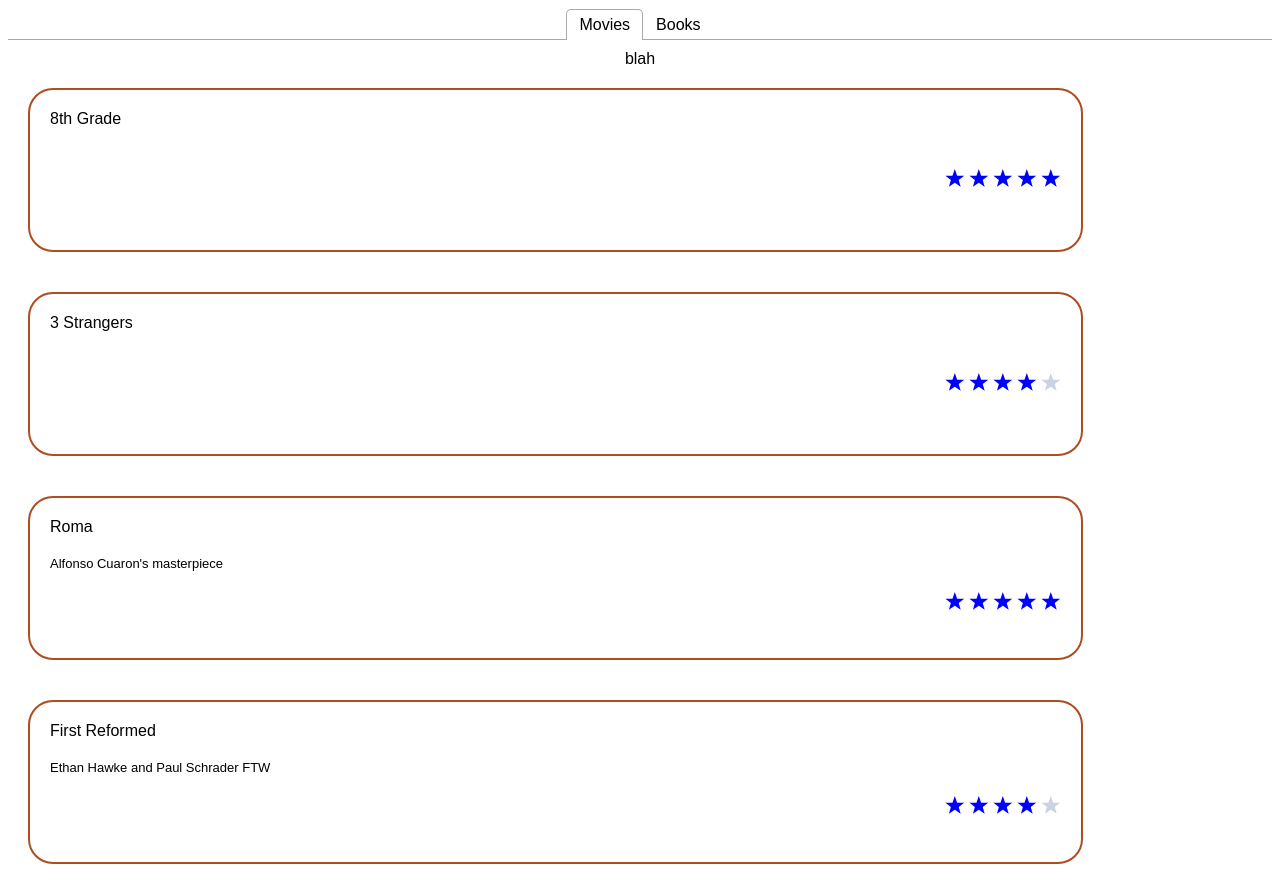
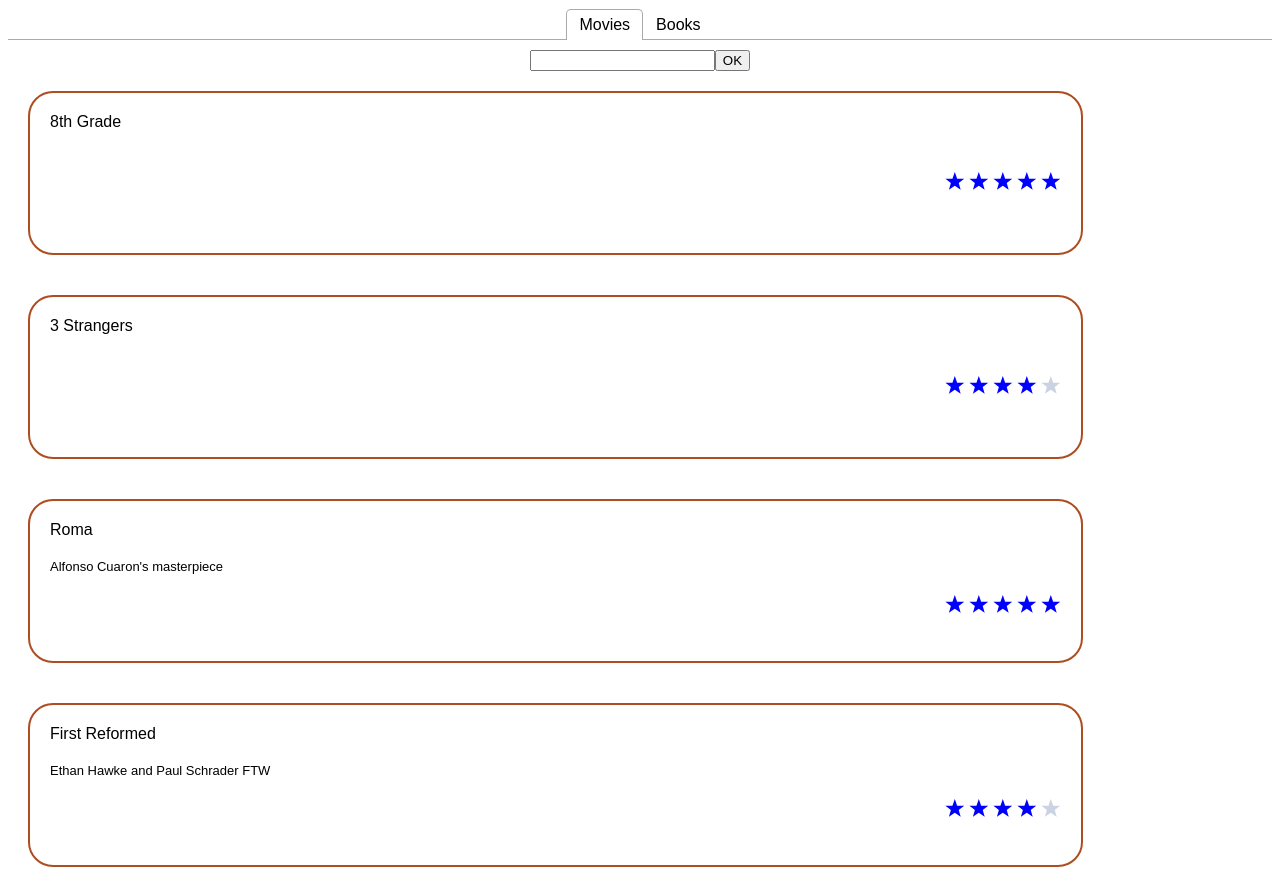
Before and after one commit to alisstex/movies-in-ts, a React (Create React App) app: page / in a window 1280 px wide. Both pictures are taken after a click on the button "Add...". Built offline with nearby package versions, Linux system fonts and the light colour scheme.

Commit message:
add input

```diff
--- a/src/MoviesPage.tsx
+++ b/src/MoviesPage.tsx
@@ -5,18 +5,54 @@ import Square from "./Square";
 import movies from "./Movies";
 
 class MoviesPage extends React.Component {
-  state = { adding: false };
+  state = { adding: false, movies: movies, inputText: "" };
 
-  addButton = (<button className="moviesAddButton" onClick={(event) => this.addMovie(event)}>Add...</button>);
-  addInput = (<div>blah</div>);
-  getAddingComponent = () => this.state.adding == true ? this.addInput : this.addButton;
+  addButton = (
+    <button
+      className="moviesAddButton"
+      onClick={event => {
+        global.console.log("click add");
+        this.setState({ ...this.state, adding: true });
+      }}
+    >
+      Add...
+    </button>
+  );
+
+  addInput = (
+    <div>
+      <input
+        id="title_input"
+        onChange={evt =>
+          this.setState({ ...this.state, inputText: evt.target.value })
+        }
+      />
+      <button
+        onClick={event => {
+          let newMovies = this.state.movies;
+          newMovies.unshift({
+            title: this.state.inputText,
+            desc: "",
+            link: "",
+            rating: 0
+          });
+          this.setState({ adding: false, movies: newMovies });
+        }}
+      >
+        OK
+      </button>
+    </div>
+  );
+
+  getAddingComponent = () =>
+    this.state.adding ? this.addInput : this.addButton;
 
   public render() {
     return (
       <div className="App">
         {this.getAddingComponent()}
         <div className="moviesgrid">
-        {movies.map((m: MovieEntry) => (
+          {this.state.movies.map((m: MovieEntry) => (
             <Square key={m.title} movie={m} />
           ))}
         </div>
@@ -24,8 +60,8 @@ class MoviesPage extends React.Component {
     );
   }
 
-  addMovie(event: React.MouseEvent<HTMLButtonElement> ) {
-    global.console.log('here');
+  addMovie(event: React.MouseEvent<HTMLButtonElement>) {
+    global.console.log("here");
     this.setState({ adding: true });
   }
 }
```
Lines whose indentation alone changed are shown as unchanged.
